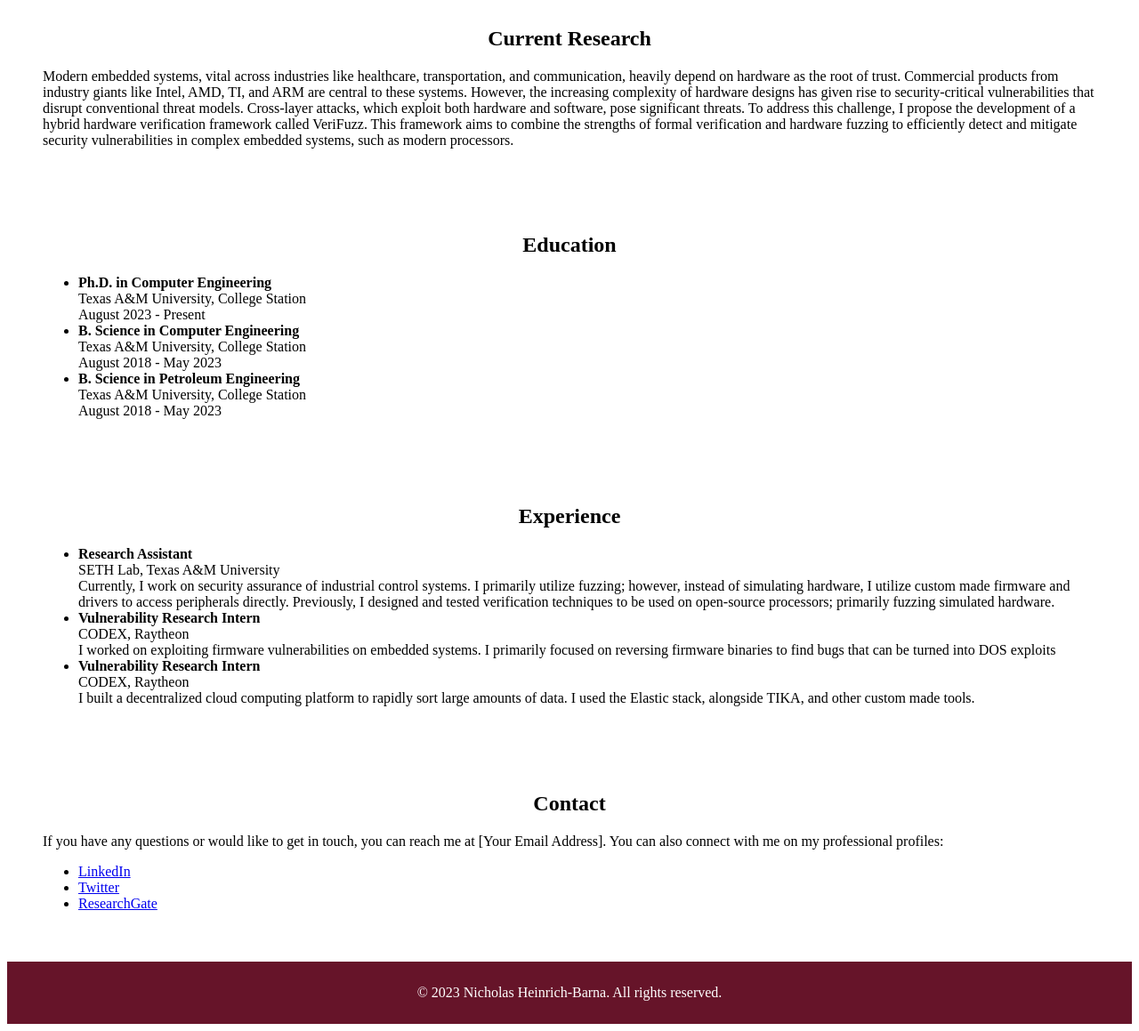
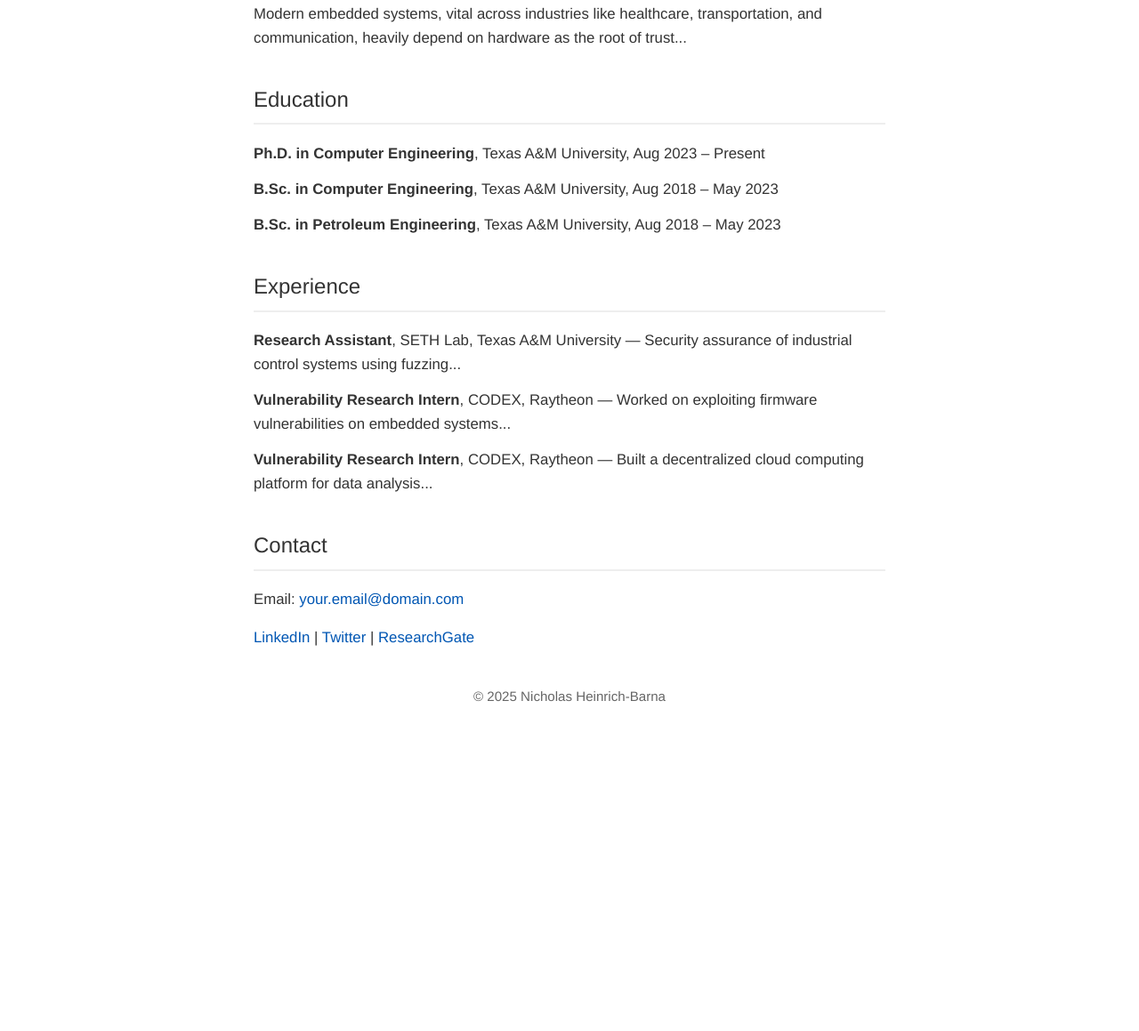
Before and after one commit to barnanicholas/barnanicholas.github.io, a plain HTML site: page index.html in a window 1280 px wide. Shown: the part 683-1842 px from the top of the page at 89% size. After the commit the page ends 1534 px from the top, so only its background shows below. Drawn offline with Linux system fonts and the light colour scheme.

Commit message:
changes made for visuals

```diff
--- a/index.html
+++ b/index.html
@@ -1,107 +1,72 @@
 <!DOCTYPE html>
-<html>
-<link rel="stylesheet" type="text/css" href="styles.css">
+<html lang="en">
 <head>
     <meta charset="UTF-8">
-    <title>Home | Nicholas Heinrich-Barna</title>
+    <title>Nicholas Heinrich-Barna</title>
     <link rel="icon" href="assets/logo.png" type="image/png">
+    <link rel="stylesheet" href="styles.css">
 </head>
+<body>
+    <div class="container">
+        <!-- Name at the top -->
         <header>
-    <nav>
-        <ul>
-            <li><a href="#home">Home</a></li>
-            <li><a href="#about">About Me</a></li>
-            <li><a href="#research">Current Research</a></li>
-            <li><a href="#edu">Education</a></li>
-            <li><a href="#workex">Work Experience</a></li>
-            <li><a href="#contact">Contact</a></li>
-        </ul>
-    </nav>
+            <h1>Nicholas Heinrich-Barna</h1>
         </header>
 
-<body>
-    <section id="home">
-        <h2>Nicholas Heinrich-Barna</h2>
-    </section>
-
+        <!-- About -->
         <section id="about">
             <h2>About Me</h2>
             <div class="about-content">
-            <img src="assets/profile.jpg" alt="Profile Picture" width="100%" height="100%">
+                <img src="assets/profile.jpg" alt="Profile Picture" class="profile-pic">
                 <p>
-            My name is Nicholas Heinrich-Barna, and I am a first-year PhD candidate. I graduated in the spring of 2023 from TAMU with a double major in Computer Engineering and Petroleum Engineering. When I first entered university, I knew only broadly that I wanted to do something with math. Engineering seemed like a good choice, a broad field with numerous possibilities. Like most, it was during the course of my undergraduate studies that I honed in on my passion.<br>
-            By navigating two degrees, I began to see all disciplines as a collection of interconnected systems. From typical computer programming to drilling engineering, I had the advantage of learning a large breadth of materials. Over time, I began to see patterns arise in all of my engineering classes. These patterns let me see the world of engineering less as separate distinct disciplines and more as interconnected systems wherein the decisions made in one area could affect the outcomes in a completely separate area. By evaluating these relationships, I began to believe these connections were a potential site for malpractice and malfeasance. This realization was pivotal in leading me to one of the most vital and influential industries today: Cyber Security
+                    My name is Nicholas Heinrich-Barna, and I am a first-year PhD candidate. I graduated in the spring of 2023 from TAMU with a double major in Computer Engineering and Petroleum Engineering. When I first entered university, I knew only broadly that I wanted to do something with math...
                 </p>
             </div>
         </section>
 
+        <!-- Research -->
         <section id="research">
             <h2>Current Research</h2>
-        <p>Modern embedded systems, vital across industries like healthcare, transportation, and communication, heavily depend on hardware as the root of trust. Commercial products from industry giants like Intel, AMD, TI, and ARM are central to these systems. However, the increasing complexity of hardware designs has given rise to security-critical vulnerabilities that disrupt conventional threat models. Cross-layer attacks, which exploit both hardware and software, pose significant threats.
-        To address this challenge, I propose the development of a hybrid hardware verification framework called VeriFuzz. This framework aims to combine the strengths of formal verification and hardware fuzzing to efficiently detect and mitigate security vulnerabilities in complex embedded systems, such as modern processors.</p>
+            <p>
+                Modern embedded systems, vital across industries like healthcare, transportation, and communication, heavily depend on hardware as the root of trust...
+            </p>
         </section>
 
+        <!-- Education -->
         <section id="edu">
             <h2>Education</h2>
             <ul>
-            <li>
-                <strong>Ph.D. in Computer Engineering</strong><br>
-                Texas A&M University, College Station<br>
-                August 2023 - Present
-            </li>
-            <li>
-                <strong>B. Science in Computer Engineering</strong><br>
-                Texas A&M University, College Station<br>
-                August 2018 - May 2023
-            </li>
-            <li>
-                <strong>B. Science in Petroleum Engineering</strong><br>
-                Texas A&M University, College Station<br>
-                August 2018 - May 2023
-            </li>
+                <li><strong>Ph.D. in Computer Engineering</strong>, Texas A&M University, Aug 2023 – Present</li>
+                <li><strong>B.Sc. in Computer Engineering</strong>, Texas A&M University, Aug 2018 – May 2023</li>
+                <li><strong>B.Sc. in Petroleum Engineering</strong>, Texas A&M University, Aug 2018 – May 2023</li>
             </ul>
         </section>
 
+        <!-- Work Experience -->
         <section id="workex">
             <h2>Experience</h2>
             <ul>
-            <li>
-                <strong>Research Assistant</strong><br>
-                SETH Lab, Texas A&M University<br>
-                Currently, I work on security assurance of industrial control systems. I primarily utilize fuzzing; however, instead of simulating hardware, I utilize
-                custom made firmware and drivers to access peripherals directly. Previously, I designed and
-                tested verification techniques to be used on open-source processors; primarily fuzzing
-                simulated hardware.
-            </li>
-            <li>
-                <strong>Vulnerability Research Intern</strong><br>
-                CODEX, Raytheon<br>
-                I worked
-                on exploiting firmware vulnerabilities on embedded systems. I primarily focused on
-                reversing firmware binaries to find bugs that can be turned into DOS exploits
-            </li>
-            <li>
-                <strong>Vulnerability Research Intern</strong><br>
-                CODEX, Raytheon<br>
-                I built a decentralized cloud computing platform to rapidly sort large amounts of data. I used the Elastic stack, alongside TIKA, and other custom made tools.
-            </li>
+                <li><strong>Research Assistant</strong>, SETH Lab, Texas A&M University — Security assurance of industrial control systems using fuzzing...</li>
+                <li><strong>Vulnerability Research Intern</strong>, CODEX, Raytheon — Worked on exploiting firmware vulnerabilities on embedded systems...</li>
+                <li><strong>Vulnerability Research Intern</strong>, CODEX, Raytheon — Built a decentralized cloud computing platform for data analysis...</li>
             </ul>
         </section>
 
-
+        <!-- Contact -->
         <section id="contact">
             <h2>Contact</h2>
-        <p>If you have any questions or would like to get in touch, you can reach me at [Your Email Address]. You can also connect with me on my professional profiles:</p>
-        <ul>
-            <li><a href="[LinkedIn Profile]">LinkedIn</a></li>
-            <li><a href="[Twitter Profile]">Twitter</a></li>
-            <li><a href="[ResearchGate Profile]">ResearchGate</a></li>
-        </ul>
+            <p>Email: <a href="mailto:your.email@domain.com">your.email@domain.com</a></p>
+            <p>
+                <a href="[LinkedIn Profile]">LinkedIn</a> |
+                <a href="[Twitter Profile]">Twitter</a> |
+                <a href="[ResearchGate Profile]">ResearchGate</a>
+            </p>
         </section>
 
+        <!-- Footer -->
         <footer>
-        <p>&copy; 2023 Nicholas Heinrich-Barna. All rights reserved.</p>
+            <p>&copy; 2025 Nicholas Heinrich-Barna</p>
         </footer>
-    <script src="script.js"></script>
+    </div>
 </body>
 </html>
--- a/styles.css
+++ b/styles.css
@@ -1,55 +1,82 @@
-
-header {
-   background-color: #661429;
-   color: rgb(102, 37, 37); /* Text color for the navigation bar */
-   padding: 1% 0;
-   position: relative;
-   width: 100%;
-   text-align: center; /* Center the text in the navigation bar */
+/* Basic Reset */
+* {
+    margin: 0;
+    padding: 0;
+    box-sizing: border-box;
 }
 
-nav ul {
-   list-style-type: none;
-   margin: 0;
-   padding: 0;
+body {
+    font-family: "Helvetica Neue", Arial, sans-serif;
+    line-height: 1.6;
+    color: #333;
+    background: #fff;
 }
 
-nav li {
-   display: inline;
-   margin-right: 20px;
+.container {
+    max-width: 750px;
+    margin: 0 auto;
+    padding: 40px 20px;
 }
 
-nav a {
-   text-decoration: none;
-   color: white; /* Text color for the navigation links */
-   font-weight: bold;
-}
-
-section {
-   margin: 20px;
-   padding: 20px;
-   background-color: #fff; /* Background color for sections */
-}
-
-footer {
-   background-color: #661429;
-   color: white; /* Text color for the footer */
-   text-align: center;
-   padding: 10px 0;
+/* Headings */
+h1 {
+    font-size: 2.2em;
+    font-weight: 600;
+    margin-bottom: 1em;
+    text-align: center;
 }
 
 h2 {
-   /* Your custom styles for h2 go here */
-   font-size: 25; /* Example font size */
-   color: #000000; /* Example text color */
-   text-align: center;
-   /* Add any other styles you want for h2 within the section */
- }
- .about-content {
-   display: flex;
-   align-items: center;
+    font-size: 1.5em;
+    margin: 1.5em 0 0.8em 0;
+    font-weight: 500;
+    border-bottom: 2px solid #eee;
+    padding-bottom: 0.3em;
 }
 
-.about-content img {
-   margin-right: 10px; /* Adjust the margin as needed for spacing */
+/* Paragraphs and lists */
+p, li {
+    margin-bottom: 1em;
+    font-size: 1.05em;
 }
+
+ul {
+    list-style: none;
+    padding-left: 0;
+}
+
+ul li {
+    margin-bottom: 0.8em;
+}
+
+/* About section */
+.about-content {
+    display: flex;
+    flex-wrap: wrap;
+    align-items: flex-start;
+    gap: 20px;
+}
+
+.profile-pic {
+    width: 160px;
+    border-radius: 4px;
+    flex-shrink: 0;
+}
+
+/* Links */
+a {
+    color: #0056b3;
+    text-decoration: none;
+}
+
+a:hover {
+    text-decoration: underline;
+}
+
+/* Footer */
+footer {
+    margin-top: 40px;
+    text-align: center;
+    font-size: 0.9em;
+    color: #666;
+}
```
Lines whose indentation alone changed are shown as unchanged.
